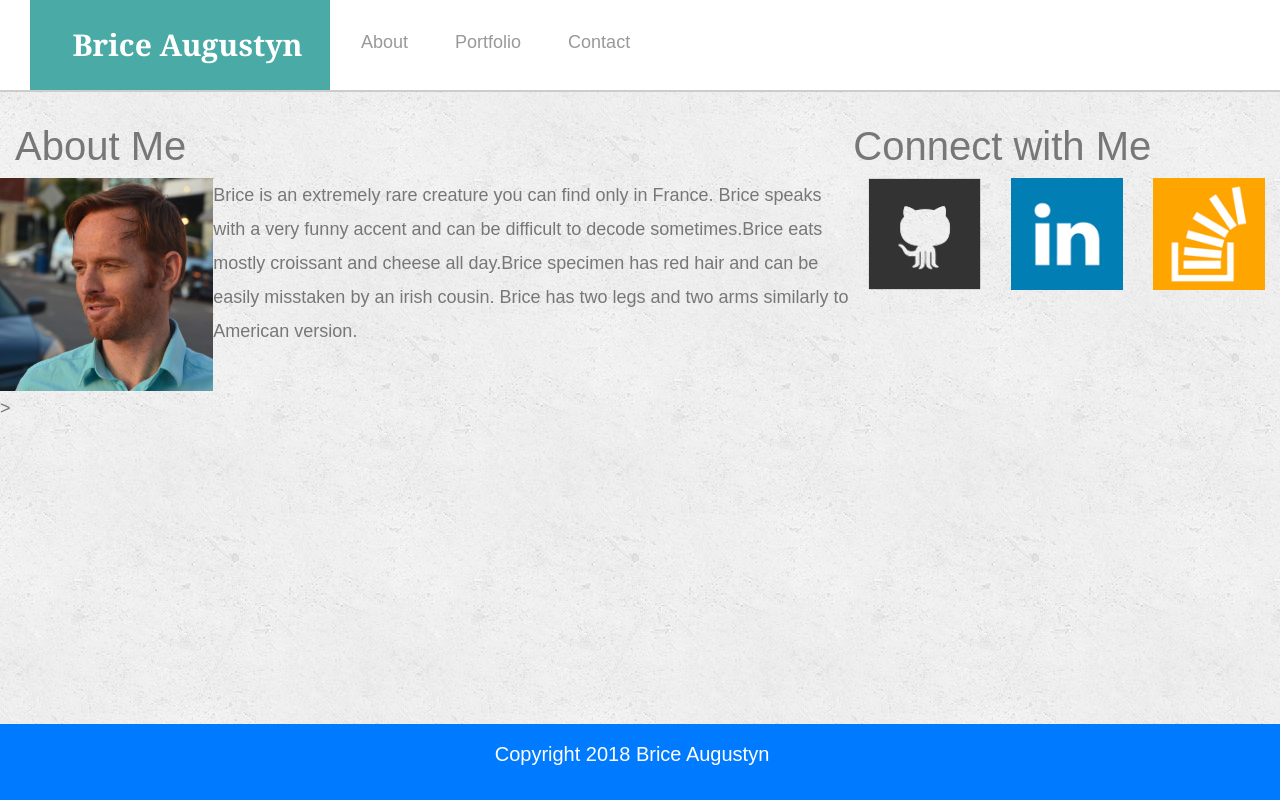
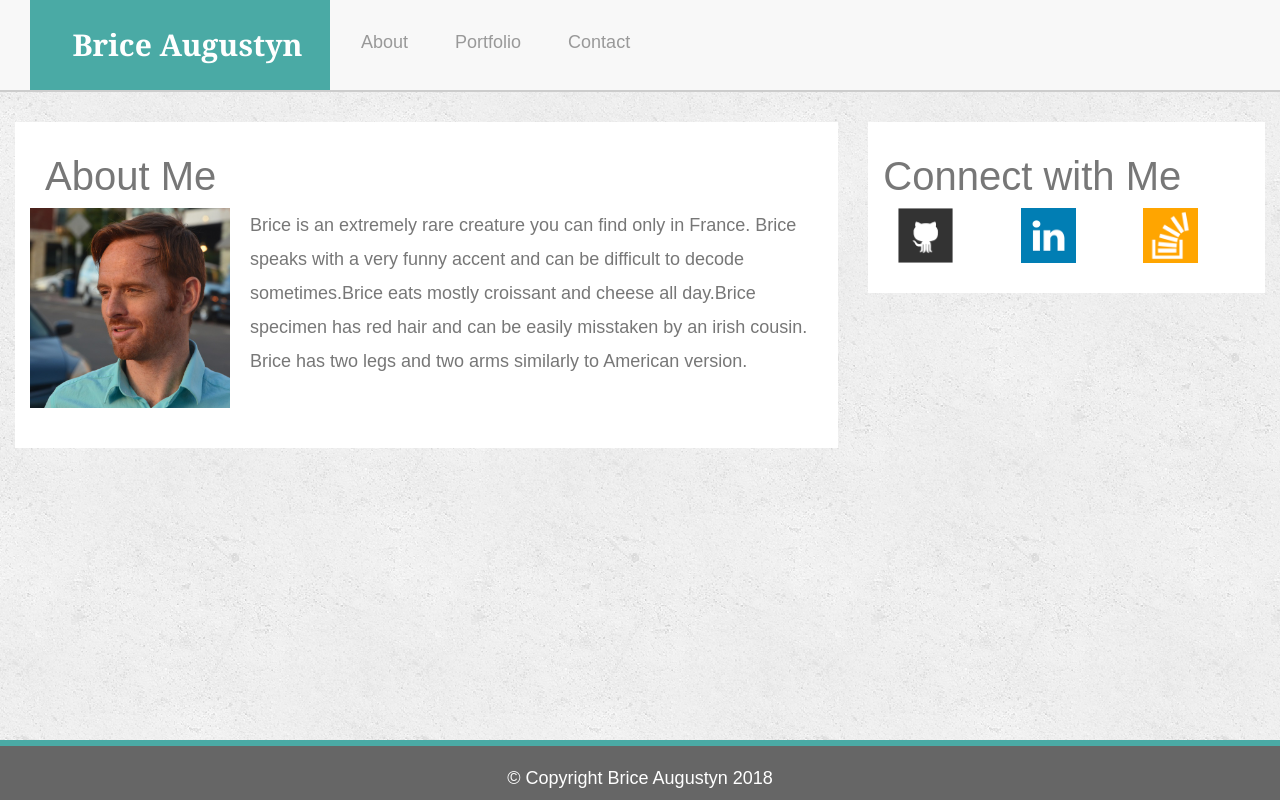
Before and after one commit to briceaugustyn/Bootstrap-Portfolio, a plain HTML site: page index.html in a window 1280 px wide. Drawn offline with nearby package versions, Linux system fonts and the light colour scheme.

Commit message:
added css style and change footer html

```diff
--- a/assets/css/style.css
+++ b/assets/css/style.css
@@ -58,9 +58,11 @@ h3 {
   margin: 0 0 30px;
   overflow: auto;
   color: #fff;
-  background: #fff;
+  background: #f8f8f8;;
   border-bottom: 2px solid #ccc;
 }
+
+
 
 #logo {
   float: left;
@@ -96,6 +98,72 @@ nav a {
 nav a:first-child {
   border-left: 0 none;
 }
+
+
+
+/* create styles for use for all white main boxes */
+.container {
+  background-color: white;
+
+  padding: 30px;
+  margin-bottom: 30px;
+}
+
+
+#brice-picture {
+  /* Positioning */
+  float: left;
+
+  /* Box-model */
+  width: 200px;
+  margin: 0 20px 10px 0;
+}
+
+
+
+
+.img-fluid {
+  /* Box-model */
+  width: 55px;
+  height: 55px;
+}
+
+
+/* BEGIN FOOTER */
+.footer {
+  /* Positioning */
+  position: absolute;
+  bottom: 0;
+
+  /* Box-model */
+  width: 100%;
+  height: 60px;
+
+  /* Visual */
+  background-color: #666;
+  color:white;
+}
+
+
+
+.text-muted-footer {
+  /* Box-model */
+  margin-top: 15px;
+
+  /* Typography */
+  color: #fff !important
+}
+
+
+.two-toned-footer-color {
+  /* Box-model */
+  height: 6px;
+  padding-top: 3px;
+
+  /* Visual */
+  background-color: #4aaaa5;
+}
+/* END FOOTER */
 
 /* footer */
 /*
--- a/index.html
+++ b/index.html
@@ -10,6 +10,7 @@
 </head>
 <body>
 
+ <!-- Start of header -->
     <header id="masthead">
     <div class="container-fluid">
                 <nav class="nav mr-auto mt-2 mt-lg-0">
@@ -29,15 +30,16 @@
         </div>
     </header>
 
+     <!-- Start of main section -->
     <div class="container-fluid main-section">
         <div class="row">
-                <div class="col-8">
-                    <div class="container1">
+            <div class="col-md-8">
+                <div class="container">
                     <H1>About Me</H1>
                         <div class="container3">
                             <div class="row">
                                             <div class="container4">
-                                                    <img src="assets/images/5.JPG" class="w-25 float-left">
+                                                <img src="assets/images/5.JPG" alt="" id="brice-picture"">
                                                 <p>Brice is an extremely rare creature you can find only in France. Brice speaks with a very funny accent and can be difficult to decode sometimes.Brice eats mostly croissant and cheese all day.Brice specimen has red hair and can be easily misstaken by an irish cousin. Brice has two legs and two arms similarly to American version.</p>
                                             </div>
 
@@ -46,19 +48,26 @@
                 </div>
             </div>
             <div class="col-4">
-                        <div class="container2 side-section">
+                    <div class="container side-section">
                             <div class="row">
                                     <h1>Connect with Me</h1>
                             </div>
                             <div class="row">
                                         <div class="col-4">
+                                            <a href="https://www.linkedin.com/in/brice-augustyn-292289107/">
                                                 <img src="assets/images/github-128.png" class="img-fluid" alt="Responsive image">
+                                            </a>
+                                        </div>
+
+                                        <div class="col-4">
+                                            <a href="https://github.com/briceaugustyn">
+                                            <img src="assets/images/linkedin.png" href="https://www.linkedin.com/in/brice-augustyn-292289107/" class="img-fluid" alt="Responsive image">
+                                            </a>
                                         </div>
                                     <div class="col-4">
-                                                <img src="assets/images/linkedin.png" class="img-fluid" alt="Responsive image">
-                                          </div>
-                                          <div class="col-4">
+                                            <a href="https://stackoverflow.com/users/9248823/brice-augustyn">
                                             <img src="assets/images/stackoverflow.png" class="img-fluid" alt="Responsive image">
+                                            </a>
                                         </div>
                             </div>
 
@@ -70,13 +79,19 @@
 
     </div>
 
-        <footer>
-            <div class="container-fluid">
-                <nav class="navbar fixed-bottom navbar-dark bg-primary justify-content-center">
-                    <p class="navbar-brand">Copyright 2018 Brice Augustyn</p>
-                </nav>
-            </div>>
+    <!-- Start of footer -->
+    <footer class="footer">
+            <div class="two-toned-footer-color"></div>
+            <p class="text-muted text-muted-footer text-center">
+            &copy; Copyright Brice Augustyn 2018
+            </p>
         </footer>
+
+            <!-- <footer class="footer">
+                <div class="two-toned-footer-color">
+                    <p class="text-muted text-muted-footer text-center">&copy; Copyright Brice Augustyn</p>
+                </div>
+        </footer> -->
 
 
     </body>
```
Lines whose indentation alone changed are shown as unchanged.
